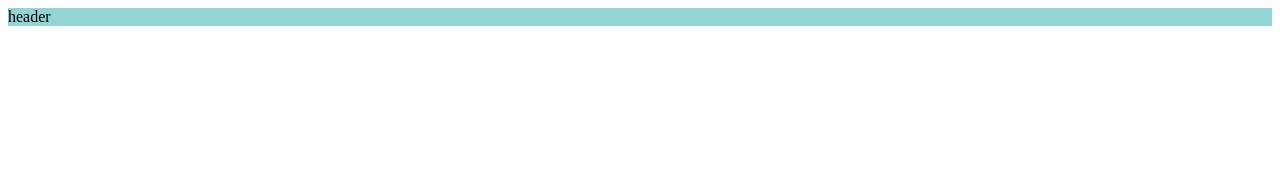
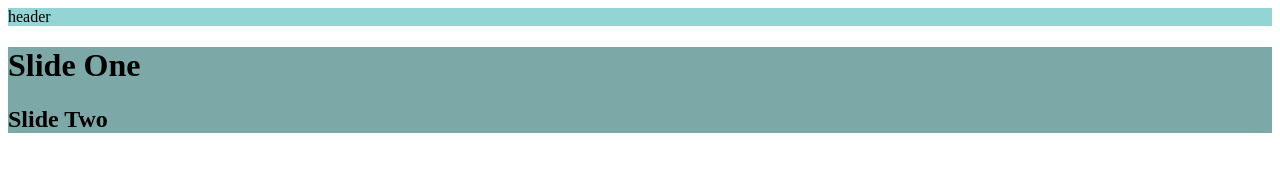
Before and after one commit to omidmahmoudkhani/GIT_OMID, a plain HTML site: page index.html in a window 1280 px wide. Drawn offline with Linux system fonts and the light colour scheme.

Commit message:
Slider Create

```diff
--- a/Style.css
+++ b/Style.css
@@ -1,3 +1,7 @@
 header{
     background-color: rgb(147, 212, 212);
 }
+.Slider{
+    background-color: rgb(125, 168, 168);
+
+}
--- a/index.html
+++ b/index.html
@@ -11,6 +11,10 @@
     <header>
         header
     </header>
+    <div class="Slider">
+        <h1>Slide One</h1>
+        <h2>Slide Two</h2>
+    </div>
 
 </body>
 </html>
```
